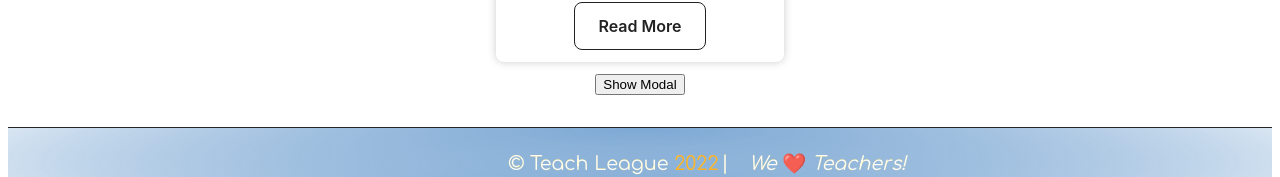
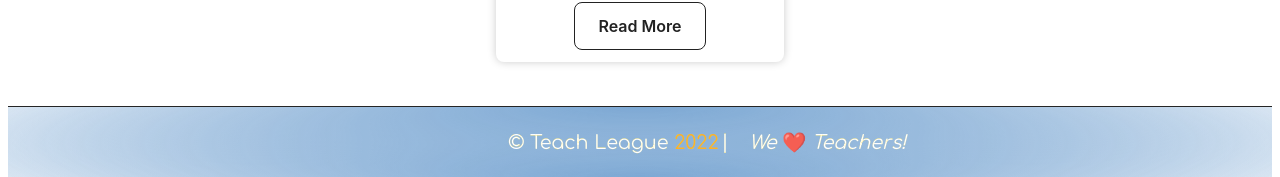
Before and after one commit to eitanfire/TLX, a React (Create React App) app: page / in a window 1280 px wide. Shown: the part 1701-1878 px from the top of the page. Built offline with nearby package versions, Linux system fonts and the light colour scheme.

Commit message:
troubleshoot routing

```diff
--- a/src/App.js
+++ b/src/App.js
@@ -1,26 +1,37 @@
 import './App.css';
-import { Container, Col, Row } from 'reactstrap';
+// import { Container, Col, Row } from 'reactstrap';
 import Header from './components/Header';
 import Footer from './components/Footer';
 import React, { useState } from 'react';
 import TheTeachersLounge from './pages/TheTeachersLounge';
-import Modal from './components/Modal';
+// import Modal from './components/Modal';
+// import { Routes, Route } from 'react-router-dom';
+// import ContactPage from './pages/ContactPage';
+// import HomePage from './pages/HomePage';
+// import PremiumContent from './pages/PremiumContent';
+// import FreeContent from './pages/FreeContent';
 
 function App() {
-  const [show, setShow] = useState(false)
+  // const [show, setShow] = useState(false)
   return (
     <div className="App">
-      <Container>
         <Header className='col col-12' />
         <TheTeachersLounge />
-        <button onClick={() => setShow(true)}>Show Modal</button>
+        {/* <button onClick={() => setShow(true)}>Show Modal</button>
         <Modal title="My Modal" onClose={() => setShow(false)} show={show}>
           <p>This is modal body</p>
-        </Modal>
+        </Modal> */}
         <Footer />
-      </Container>
     </div>
   );
 }
 
 export default App;
+
+{/* <Routes>
+<Route path='/' element={<HomePage />} />
+<Route path='contact' element={<ContactPage />} />
+<Route path='free' element={<FreeContent />} />
+<Route path='paid' element={<PremiumContent />} />
+<Route path='lounge' element={<TheTeachersLounge />} />
+</Routes> */}
--- /dev/null
+++ b/src/components/MovieDay.js
@@ -0,0 +1,5 @@
+const MovieDay = () => {
+    return <div>MovieDay</div>;
+};
+
+export default MovieDay;
--- /dev/null
+++ b/src/components/WarmUpQuestions.js
@@ -0,0 +1,5 @@
+const WarmUpQuestions = () => {
+    return <div>WarmUpQuestions</div>;
+};
+
+export default WarmUpQuestions;
--- a/src/index.js
+++ b/src/index.js
@@ -1,12 +1,15 @@
-import React from 'react';
-import ReactDOM from 'react-dom/client';
-import './index.css';
-import App from './App';
+import React from "react";
+import ReactDOM from "react-dom/client";
+import "./index.css";
+import App from "./App";
 import "@fontsource/comfortaa";
+// import { BrowserRouter } from "react-router-dom";
 
-const root = ReactDOM.createRoot(document.getElementById('root'));
+const root = ReactDOM.createRoot(document.getElementById("root"));
 root.render(
   <React.StrictMode>
-    <App />
+    {/* <BrowserRouter> */}
+      <App />
+    {/* </BrowserRouter> */}
   </React.StrictMode>
 );
--- /dev/null
+++ b/src/pages/ContactPage.js
@@ -0,0 +1,5 @@
+const ContactPage = () => {
+    return <div>ContactPage</div>;
+};
+
+export default ContactPage;
--- /dev/null
+++ b/src/pages/FreeContent.js
@@ -0,0 +1,5 @@
+const FreeContent = () => {
+    return <div>FreeContent</div>;
+};
+
+export default FreeContent;
--- /dev/null
+++ b/src/pages/HomePage.js
@@ -0,0 +1,5 @@
+const HomePage = () => {
+    return <div>HomePage</div>;
+};
+
+export default HomePage;
--- /dev/null
+++ b/src/pages/PremiumContent.js
@@ -0,0 +1,5 @@
+const PremiumContent = () => {
+    return <div>PremiumContent</div>;
+};
+
+export default PremiumContent;
```
Also changed, not shown: 1 other file (tests, documents, lock files or other folders).
